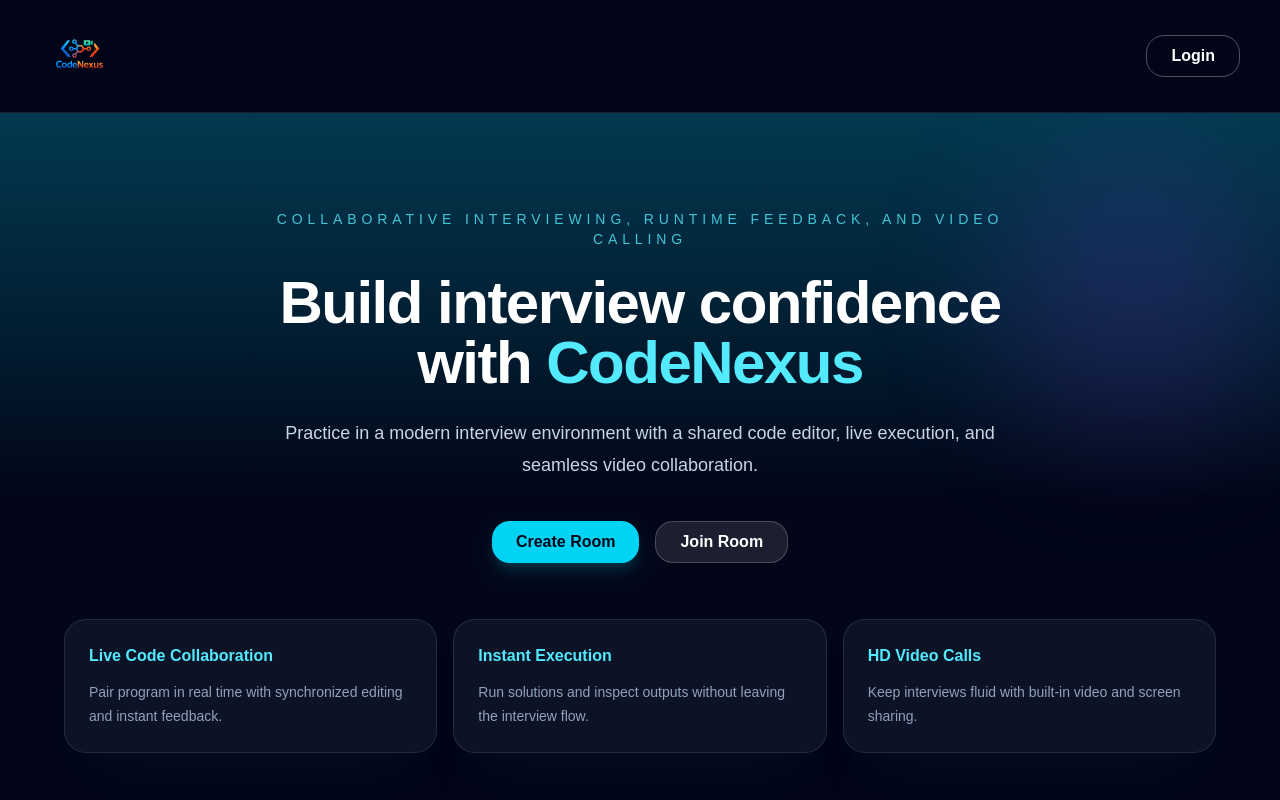
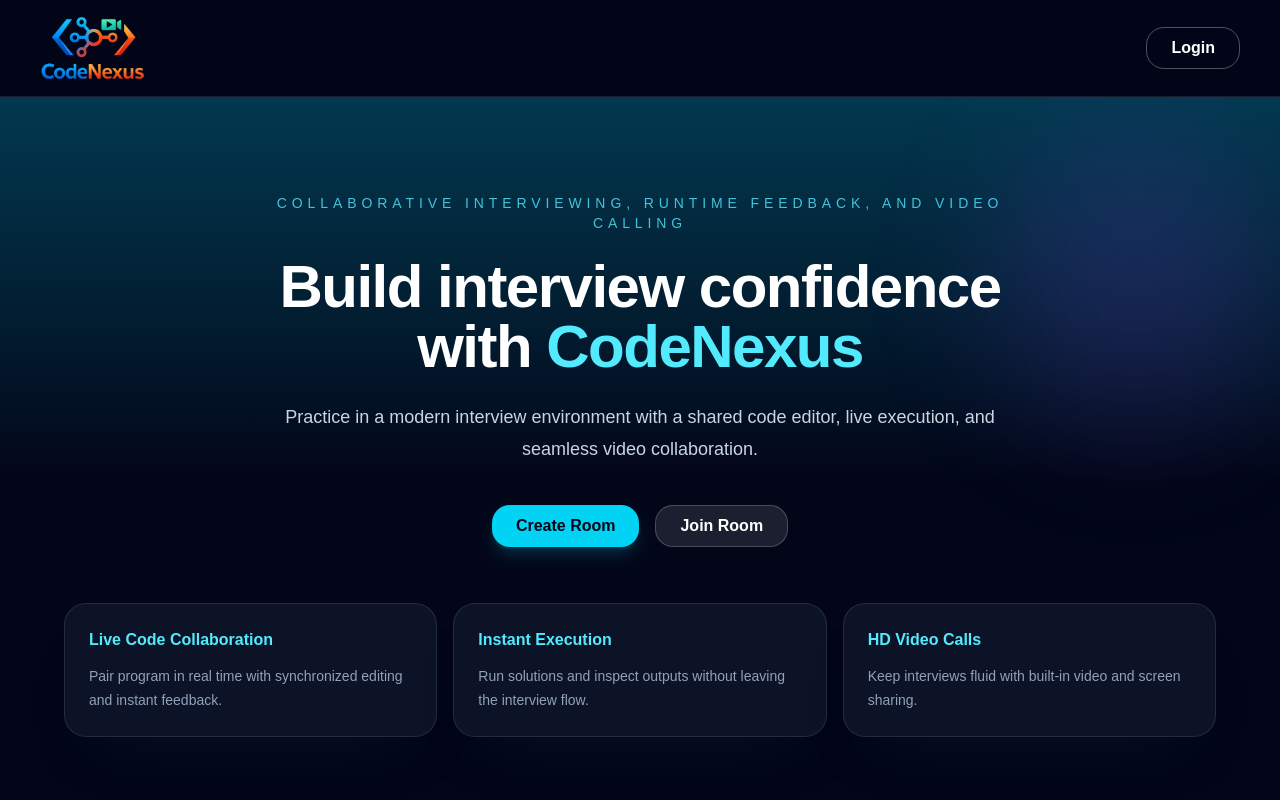
Before and after one commit to hp1430/CodeNexus, a React app in the folder frontend/: page / in a window 1280 px wide. Shown: the top 800 px of the page. Built offline with nearby package versions, Linux system fonts and the light colour scheme; no server answers; the HTML template or start-up script is replaced by a standard one.

Commit message:
added new logo

```diff
--- a/frontend/src/components/organisms/Homepage/Navbar/Navbar.jsx
+++ b/frontend/src/components/organisms/Homepage/Navbar/Navbar.jsx
@@ -1,6 +1,6 @@
 import Button from '@/components/atoms/Homepage/Button/Button';
 import useUserStore from '@/hooks/store/useUserStore';
-import logo from '@/assets/logo.png';
+import logo from '@/assets/logo2.PNG';
 import { useState } from 'react';
 
 export default function Navbar({ onLoginClick, isLoggedIn }) {
@@ -16,7 +16,7 @@
   return (
     <nav className="sticky top-0 z-50 border-b border-white/10 bg-slate-950/95 px-6 py-4 sm:px-8 lg:px-10 backdrop-blur-xl">
       <div className="mx-auto flex max-w-7xl items-center justify-between gap-4">
-        <img src={logo} className="h-20 w-auto" />
+        <img src={logo} className="h-16 w-auto" />
         <div className="flex items-center gap-3">
           {loading && (
             <Button variant="outline" className="cursor-not-allowed" disabled>
```
Also changed, not shown: frontend/src/assets/Logo2.PNG (added).
